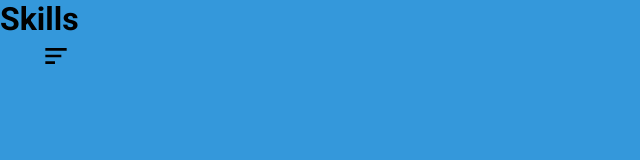
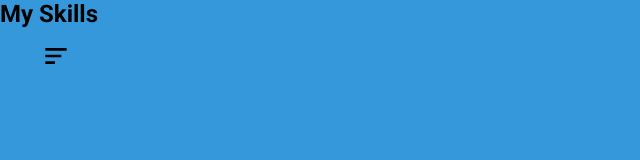
Before and after one commit to wahsandaruwan/simple_portfolio_website, a React (Create React App) app: page /skills in a window 1280 px wide. Shown: the top 160 px of the page, without its empty margins (0-640 px from the left). Built offline with nearby package versions, Linux system fonts and the light colour scheme.

Commit message:
Set body overflow with nav show

```diff
--- a/src/components/NavMenu.js
+++ b/src/components/NavMenu.js
@@ -15,6 +15,15 @@ const NavMenu = () => {
 
   // Navlink Display State
   const [links, setLinks] = useState(navBar)
+
+  // Set Body Overflow when Showing Nav Menu
+  const body = document.querySelector('body')
+  if(isShow){
+    body.style.overflow = "hidden";
+  }
+  else{
+    body.style.overflow = "";
+  }
 
   return (
     <>
--- a/src/pages/Skills.js
+++ b/src/pages/Skills.js
@@ -2,7 +2,10 @@
 const Skills = () => {
     return (
         <>
-            <h1>Skills</h1>
+            <section className="skill-page">
+                <h1>My Skills</h1>
+
+            </section>
         </>
     )
 }
```
